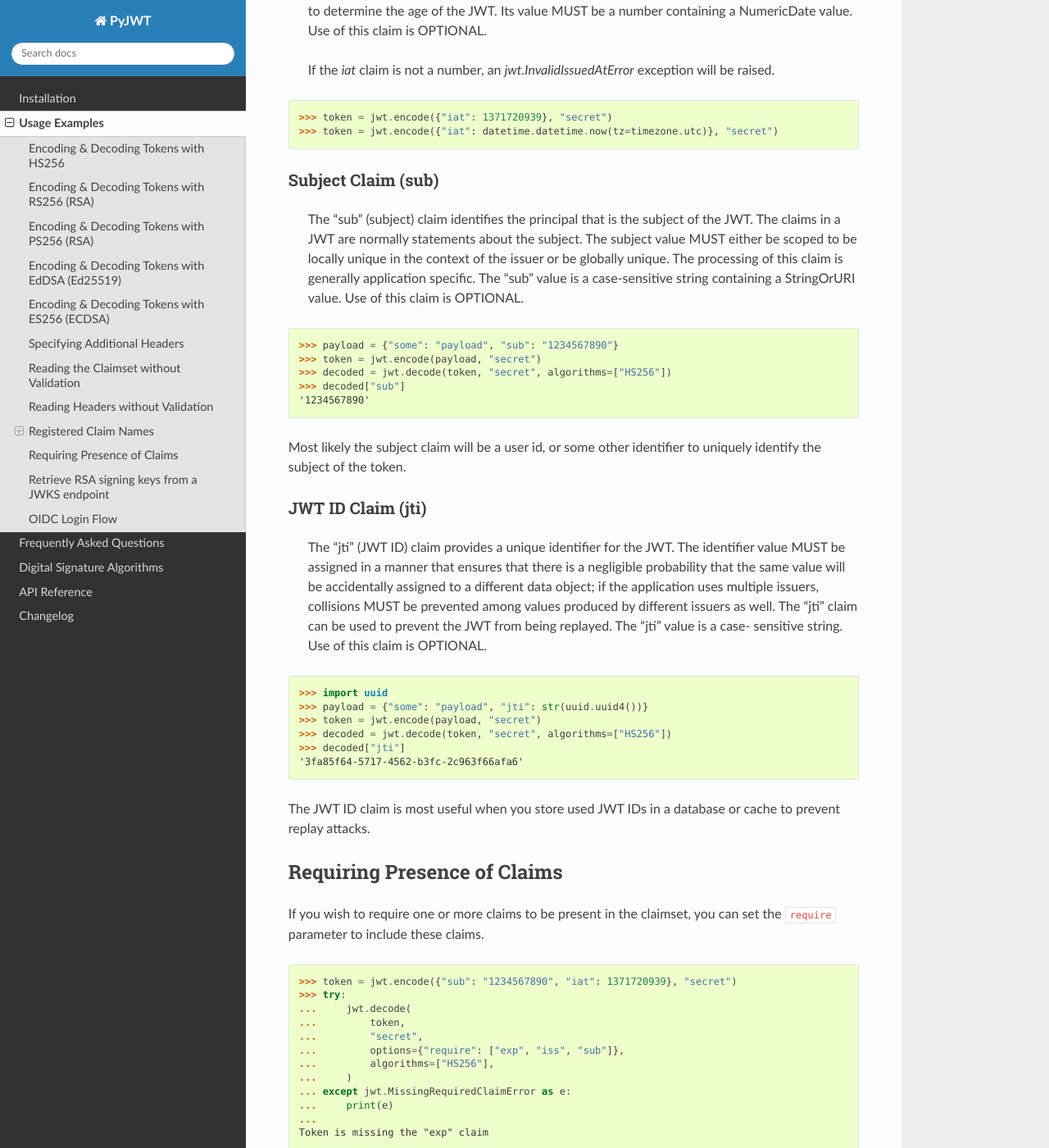
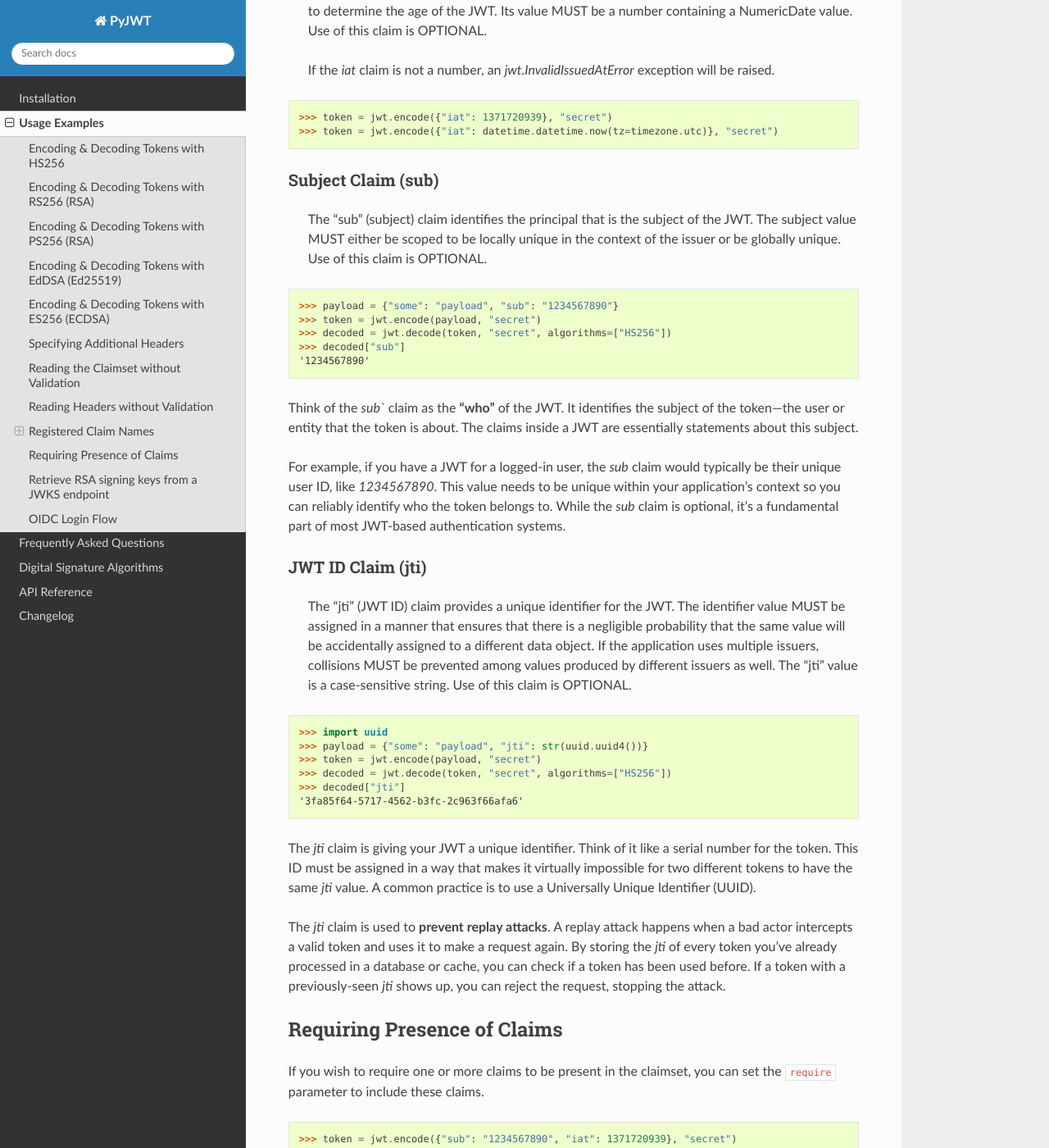
Before and after one commit to jpadilla/pyjwt, a Sphinx documentation site: the page built from docs/usage.rst, in a window 1280 px wide and 1400 px high, scrolled down 6571 px. Shown: the whole window at 82% size. Built offline with Sphinx 7.4.7 and the Read the Docs theme 3.1.0, drawn with Linux system fonts in a browser that asks for light colours.

Commit message:
Refine documentation for "sub" and "jti" claims in usage.rst for clarity and detail

```diff
--- a/docs/usage.rst
+++ b/docs/usage.rst
@@ -355,13 +355,9 @@ Issued At Claim (iat)
 Subject Claim (sub)
 ~~~~~~~~~~~~~~~~~~~
 
-    The "sub" (subject) claim identifies the principal that is the subject
-    of the JWT.  The claims in a JWT are normally statements about the
-    subject.  The subject value MUST either be scoped to be locally
-    unique in the context of the issuer or be globally unique.  The
-    processing of this claim is generally application specific.  The "sub"
-    value is a case-sensitive string containing a StringOrURI value.  Use
-    of this claim is OPTIONAL.
+    The "sub" (subject) claim identifies the principal that is the subject of the JWT.
+    The subject value MUST either be scoped to be locally unique in the context of the issuer or be globally unique.
+    Use of this claim is OPTIONAL.
 
 .. code-block:: pycon
 
@@ -371,19 +367,22 @@ Subject Claim (sub)
     >>> decoded["sub"]
     '1234567890'
 
-Most likely the subject claim will be a user id, or some other identifier to uniquely identify the subject of the token.
+Think of the `sub`` claim as the **"who"** of the JWT.
+It identifies the subject of the token—the user or entity that the token is about.
+The claims inside a JWT are essentially statements about this subject.
+
+For example, if you have a JWT for a logged-in user, the `sub` claim would typically be their unique user ID, like `1234567890`.
+This value needs to be unique within your application's context so you can reliably identify who the token belongs to.
+While the `sub` claim is optional, it's a fundamental part of most JWT-based authentication systems.
 
 JWT ID Claim (jti)
 ~~~~~~~~~~~~~~~~~~
 
     The "jti" (JWT ID) claim provides a unique identifier for the JWT.
-    The identifier value MUST be assigned in a manner that ensures that
-    there is a negligible probability that the same value will be
-    accidentally assigned to a different data object; if the application
-    uses multiple issuers, collisions MUST be prevented among values
-    produced by different issuers as well.  The "jti" claim can be used
-    to prevent the JWT from being replayed.  The "jti" value is a case-
-    sensitive string.  Use of this claim is OPTIONAL.
+    The identifier value MUST be assigned in a manner that ensures that there is a negligible probability that the same value will be accidentally assigned to a different data object.
+    If the application uses multiple issuers, collisions MUST be prevented among values produced by different issuers as well.
+    The "jti" value is a case-sensitive string.
+    Use of this claim is OPTIONAL.
 
 .. code-block:: pycon
 
@@ -394,7 +393,16 @@ JWT ID Claim (jti)
     >>> decoded["jti"]  # doctest: +SKIP
     '3fa85f64-5717-4562-b3fc-2c963f66afa6'
 
-The JWT ID claim is most useful when you store used JWT IDs in a database or cache to prevent replay attacks.
+The `jti` claim is giving your JWT a unique identifier.
+Think of it like a serial number for the token.
+This ID must be assigned in a way that makes it virtually impossible for two different tokens to have the same `jti` value.
+A common practice is to use a Universally Unique Identifier (UUID).
+
+The `jti` claim is used to **prevent replay attacks**.
+A replay attack happens when a bad actor intercepts a valid token and uses it to make a request again.
+By storing the `jti` of every token you've already processed in a database or cache, you can check if a token has been used before.
+If a token with a previously-seen `jti` shows up, you can reject the request, stopping the attack.
+
 
 Requiring Presence of Claims
 ----------------------------
```
